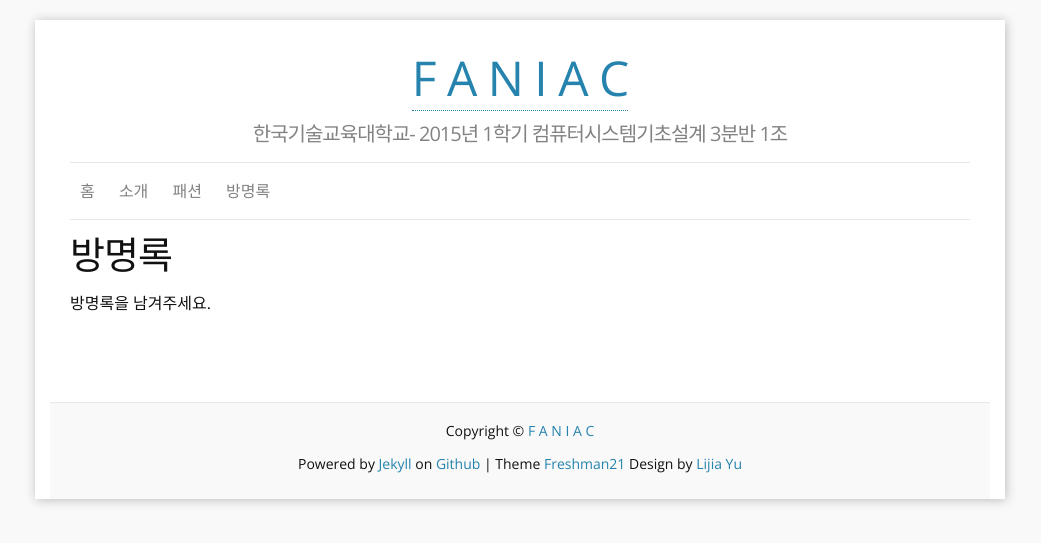
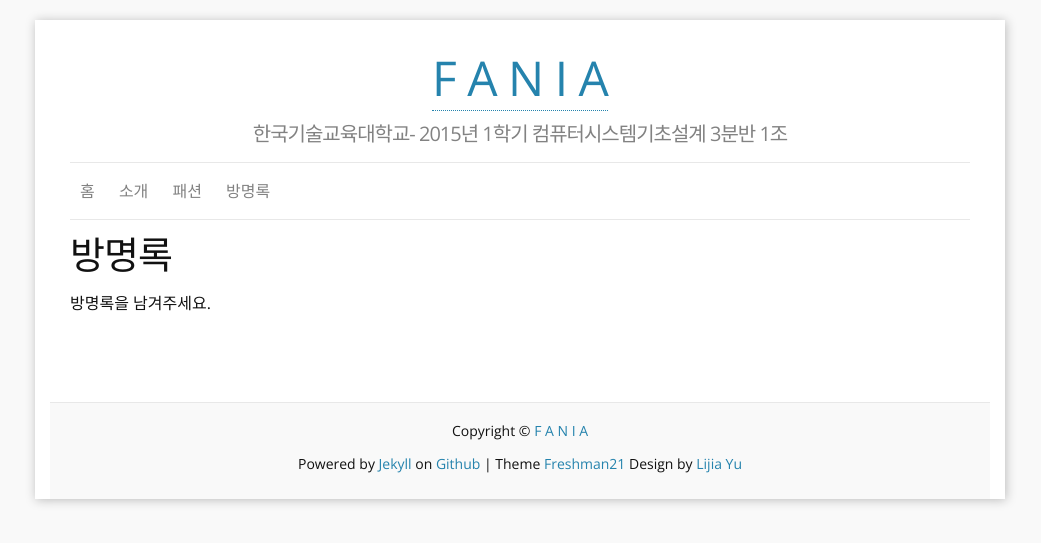
Before and after one commit to kut-fashion/kut-fashion, a Jekyll site: the page built from f_guestbook.md, in a window 1280 px wide. Shown: the top 543 px of the page, without its empty margins (120-1161 px from the left). Built offline with Jekyll 4.4.1, drawn with Linux system fonts in a browser that asks for light colours; comment, search, counter and statistics services are not loaded.

```diff
--- a/_config.yml
+++ b/_config.yml
@@ -1,5 +1,5 @@
 ### Site info:
-title: F A N I A C
+title: F A N I A
 tagline: 한국기술교육대학교- 2015년 1학기 컴퓨터시스템기초설계 3분반 1조
 author: Lijia Yu
 email: yu@lijiayu.net
```
